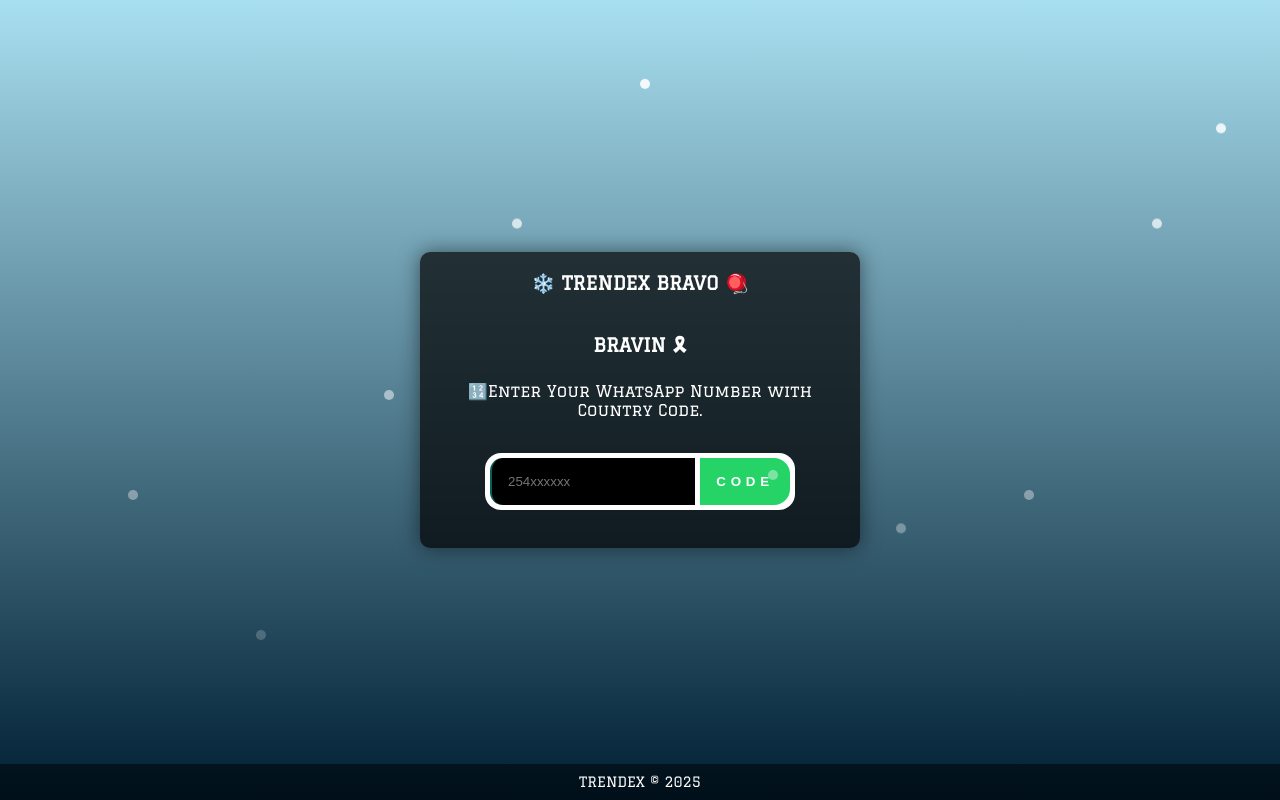
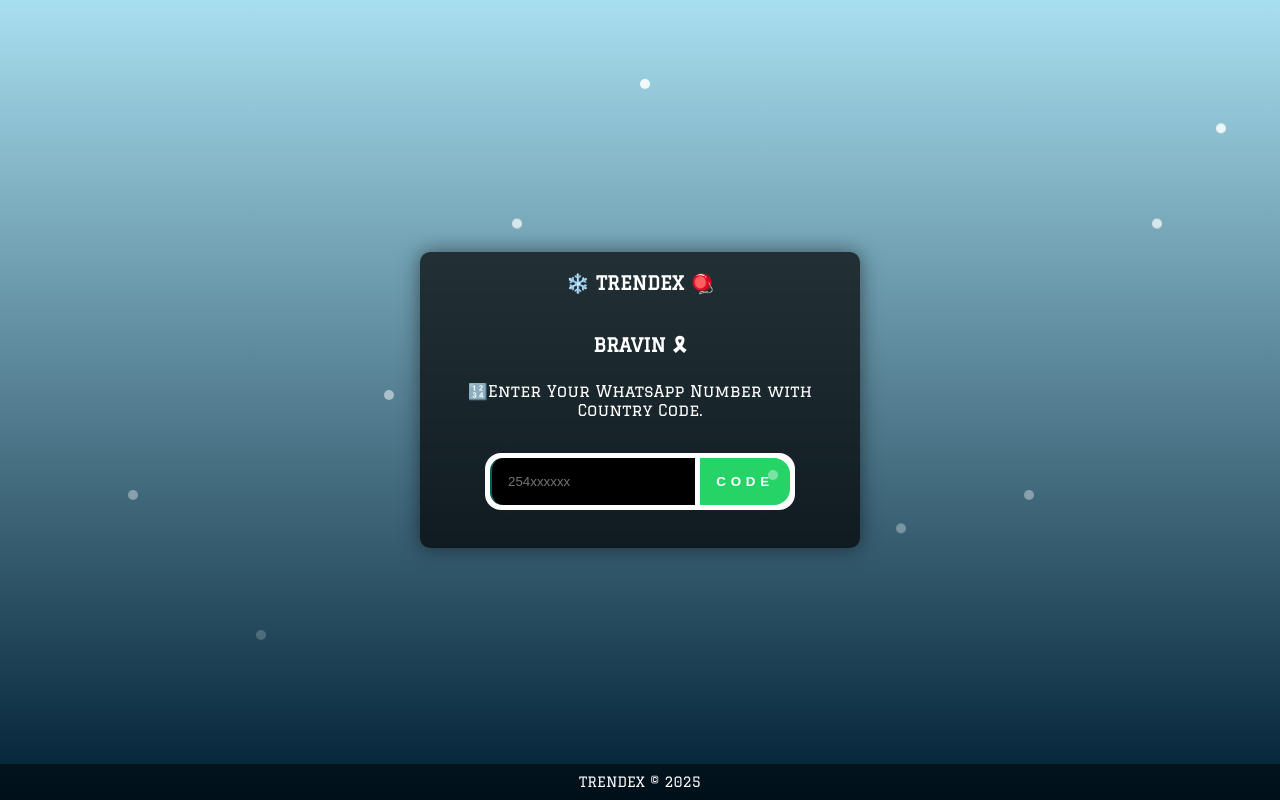
Before and after one commit to trendex2030/PROJECT-TRENDEX, a website: page pair.html in a window 1280 px wide. Drawn offline with nearby package versions, Linux system fonts and the light colour scheme.

Commit message:
Update pair.html

```diff
--- a/pair.html
+++ b/pair.html
@@ -176,7 +176,7 @@
 
   <div class="container">
 
-    <h3>❄️ TRENDEX BRAVO 🪀</h3>
+    <h3>❄️ TRENDEX 🪀</h3>
 
     <br>
     <h3> BRAVIN 🎗</h3>
```
